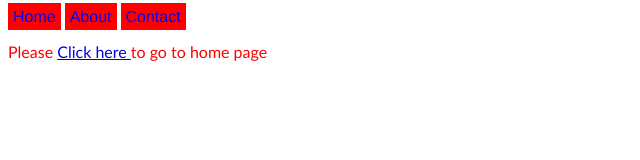
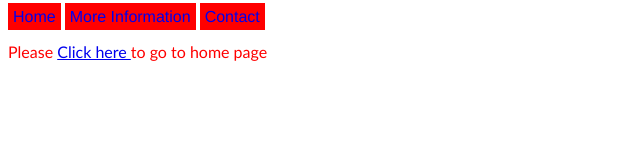
Before and after one commit to jarrydg213/MyFirstApp, a plain HTML site: page links.html in a window 1280 px wide. Shown: the whole page, without its empty margins (0-640 px from the left). Drawn offline with Linux system fonts and the light colour scheme.

Commit message:
minor update

```diff
--- a/links.html
+++ b/links.html
@@ -6,7 +6,7 @@
     <body>
         <div id="menu-bar">
         <a href="indexVS.html">Home</a>
-        <a href="about.html">About</a>
+        <a href="about.html">More Information</a>
         <a href="mailto:jarryd.graham18@gmail.com">Contact</a>
         </div>
         <p>Please <a href="indexVS.html"> Click here </a> to go to home page</p>
```
Also changed, not shown: indexVS.html (+1 -1 lines).
